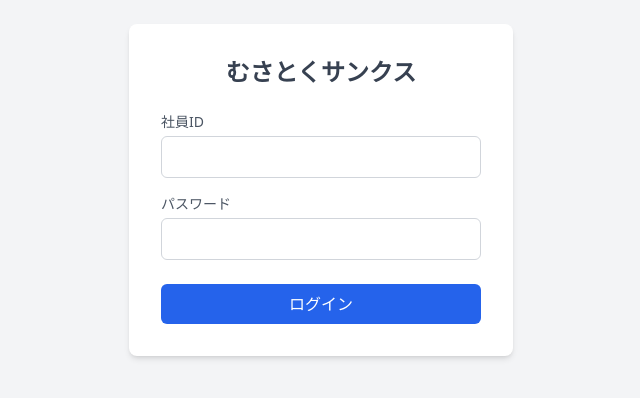
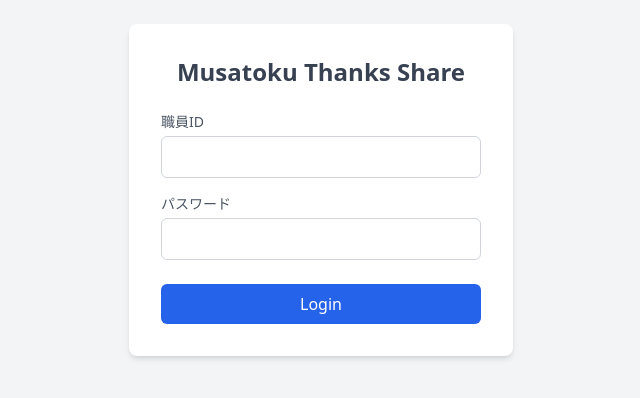
Before and after one commit to reisy1999/musatoku-thanks, a React (Vite) app in the folder frontend/: page / in a window 1280 px wide. Shown: the part 210-608 px from the top of the page, without its empty margins (319-959 px from the left). Built offline with nearby package versions, Linux system fonts and the light colour scheme.

Commit message:
文言の軽微な修正

```diff
--- a/frontend/index.html
+++ b/frontend/index.html
@@ -4,7 +4,7 @@
     <meta charset="UTF-8" />
     <link rel="icon" type="image/svg+xml" href="/vite.svg" />
     <meta name="viewport" content="width=device-width, initial-scale=1.0" />
-    <title>むさとくサンクス</title>
+    <title>Musatoku Thanks Board</title>
   </head>
   <body>
     <div id="root"></div>
--- a/frontend/src/components/ui/CreatePostModal.tsx
+++ b/frontend/src/components/ui/CreatePostModal.tsx
@@ -53,7 +53,7 @@ const CreatePostModal: React.FC<CreatePostModalProps> = ({ onClose, onPostSucces
         onClick={(e) => e.stopPropagation()} // モーダル内のクリックは伝播させない
       >
         <div className="flex justify-between items-center border-b pb-3 mb-4">
-          <h2 className="text-xl font-bold">感謝を投稿する</h2>
+          <h2 className="text-xl font-bold">投稿する</h2>
           <button onClick={onClose} className="text-gray-500 hover:text-gray-800">&times;</button>
         </div>
 
@@ -62,7 +62,7 @@ const CreatePostModal: React.FC<CreatePostModalProps> = ({ onClose, onPostSucces
             value={content}
             onChange={handleContentChange}
             className="w-full h-32 p-3 border border-gray-300 rounded-md focus:outline-none focus:ring-2 focus:ring-blue-500"
-            placeholder="感謝のメッセージを伝えよう"
+            placeholder="Share Thanks"
             autoFocus
           />
           <div className="flex justify-between items-center mt-2">
--- a/frontend/src/pages/LoginPage.tsx
+++ b/frontend/src/pages/LoginPage.tsx
@@ -39,7 +39,7 @@ const LoginPage: React.FC<LoginPageProps> = ({ onLogin }) => {
     <div className="flex items-center justify-center min-h-screen">
       <div className="p-8 bg-white rounded-lg shadow-md w-full max-w-sm">
         <h1 className="text-2xl font-bold mb-6 text-center text-gray-700">
-          むさとくサンクス
+          Musatoku Thanks Share
         </h1>
         <form onSubmit={handleSubmit}>
           <div className="mb-4">
@@ -47,7 +47,7 @@ const LoginPage: React.FC<LoginPageProps> = ({ onLogin }) => {
               htmlFor="employeeId"
               className="block text-sm font-medium text-gray-600 mb-1"
             >
-              社員ID
+              職員ID
             </label>
             <input
               type="text"
@@ -79,7 +79,7 @@ const LoginPage: React.FC<LoginPageProps> = ({ onLogin }) => {
             type="submit"
             className="w-full bg-blue-600 text-white py-2 rounded-md hover:bg-blue-700 transition-colors"
           >
-            ログイン
+            Login
           </button>
         </form>
       </div>
--- a/frontend/src/pages/MainPage.tsx
+++ b/frontend/src/pages/MainPage.tsx
@@ -28,13 +28,13 @@ const MainPage: React.FC<MainPageProps> = ({ onLogout }) => {
         {/* --- 左カラム (ユーザー情報 & メニュー) --- */}
         <header className="col-span-3 py-6">
           <div className="sticky top-6">
-            <h1 className="text-2xl font-bold text-blue-600 mb-6">むさとくサンクス</h1>
+            <h1 className="text-2xl font-bold text-blue-600 mb-6">Thanks Share</h1>
             <UserInfo />
             <button
               onClick={onLogout}
               className="mt-6 w-full text-left px-4 py-2 text-gray-700 hover:bg-gray-200 rounded-md"
             >
-              ログアウト
+              Logout
             </button>
           </div>
         </header>
```
Also changed, not shown: frontend/.eslintrc.cjs (added), 1 other file (tests, documents, lock files or other folders).
